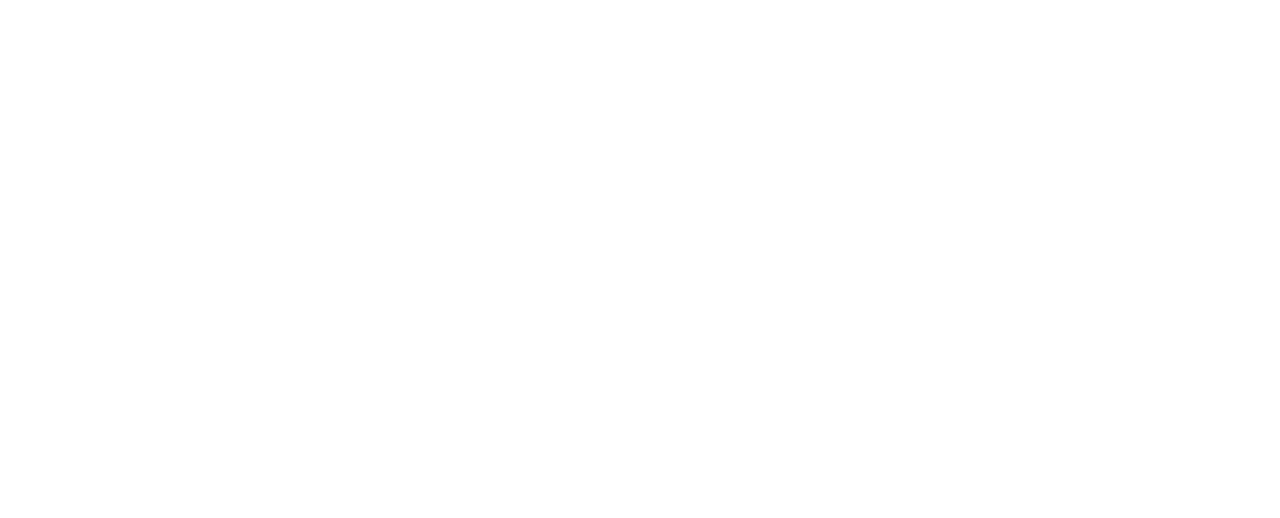
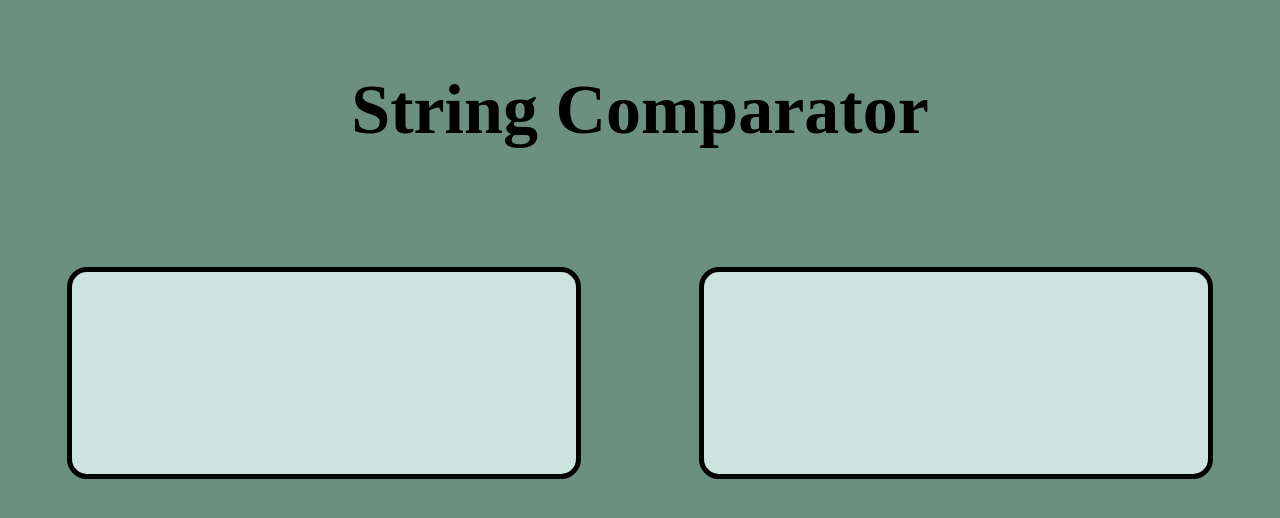
Before and after one commit to Samikshanikhare/stringcomparator, a plain HTML site: page index.html in a window 1280 px wide. Drawn offline with Linux system fonts and the light colour scheme.

Commit message:
events added

```diff
--- a/index.html
+++ b/index.html
@@ -5,7 +5,59 @@
     <meta name="viewport" content="width=device-width, initial-scale=1.0">
     <title>Document</title>
 </head>
+<style>
+    body{
+        background-color: #6b9080;
+    }
+    .heading{
+        text-align: center;
+        font-size: 70px;
+        margin-top: 70px;
+    }
+    .textcontainer{
+        display: flex;
+        justify-content: space-around;
+
+    }
+    .inputbox{
+        width: 500px;
+        height: 200px;
+        margin-top: 70px;
+        font-size: 40px;
+        border: 5px solid black;
+        border-radius: 20px;
+        background-color: #cce3de;
+    }
+    .matchresult{
+        text-align: center;
+        font-size: 40px;
+    }
+</style>
 <body>
+    <div class="app_container">
+        <h1 class="heading">String Comparator</h1>
+        <div class="textcontainer">
+            <input type="text" class="inputbox" id = "input1" onkeyup="compareText()">
+            <input type="text" class="inputbox" id = "input2" onkeyup="compareText()">
+        </div>
+        <p class="matchresult" id="matchresult">
 
+        </p>
+    </div>
+    <script>
+        function compareText(){
+            const input1ele=document.getElementById("input1")
+            const input2ele=document.getElementById("input2")
+
+            const result=document.getElementById("matchresult")
+            if(input1ele.value == input2ele.value)
+            {
+                result.innerText="Text Matched"
+            }
+            else{
+                result.innerText="Not Matched"
+            }
+        }
+    </script>
 </body>
 </html>
```
